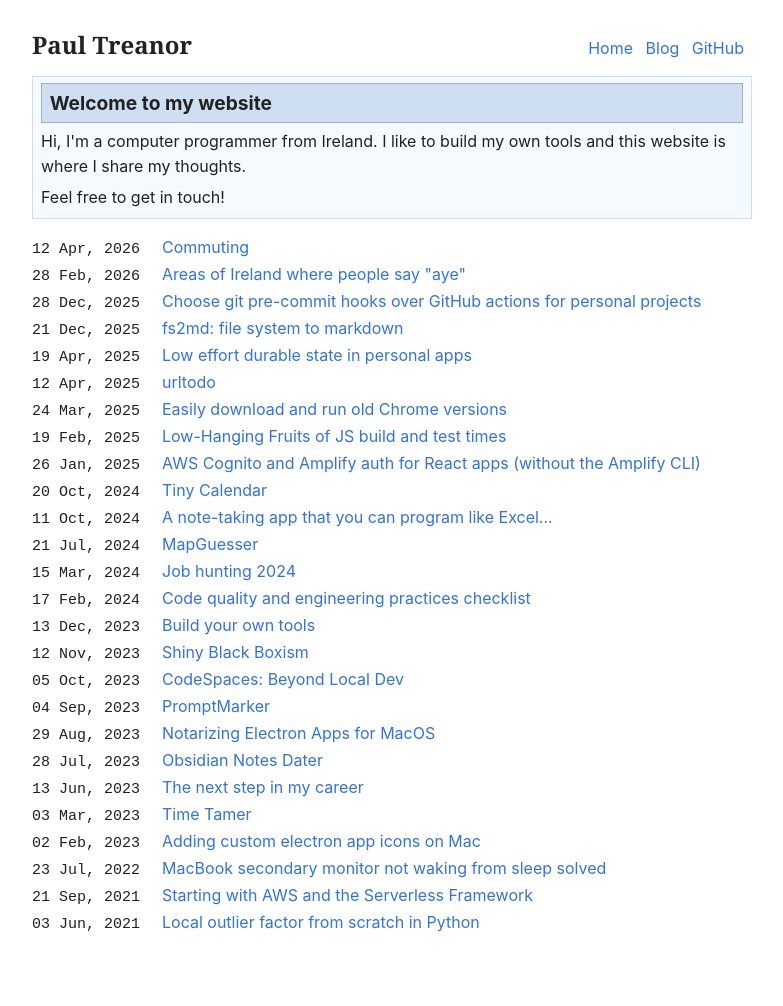
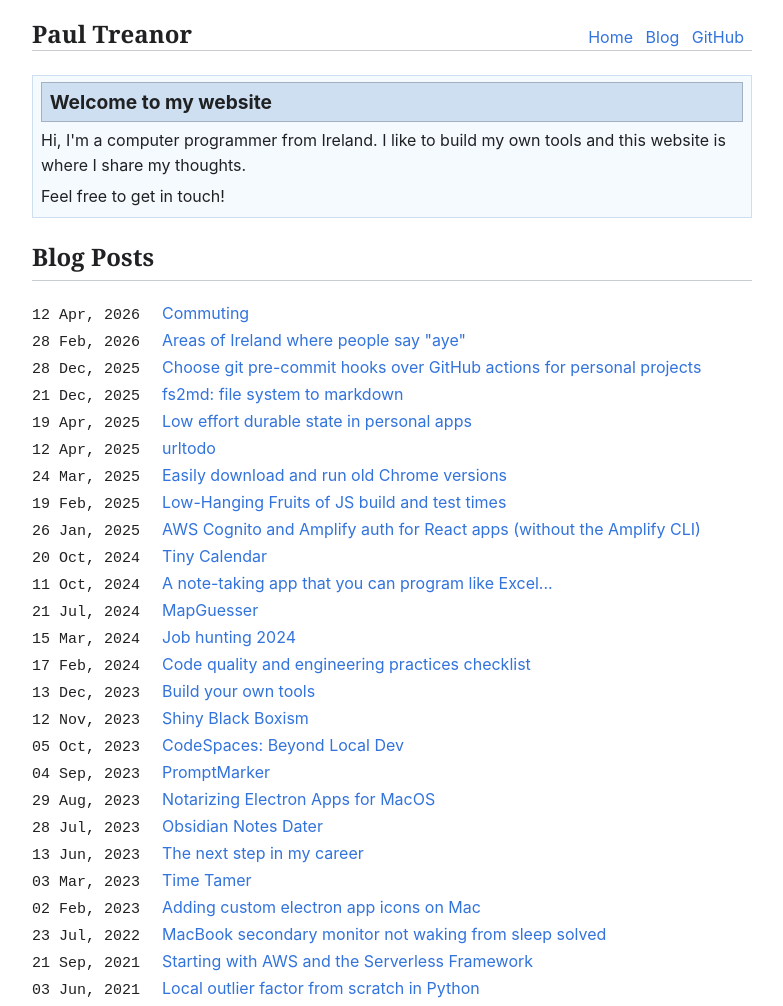
Before and after one commit to PaulTreanor/bear-blog-local-dev, a plain HTML site: page wiki-theme/index.html in a window 1280 px wide. Shown: the whole page, without its empty margins (248-1031 px from the left). Before the commit the page ends 973 px from the top, so only its background shows below. Drawn offline with nearby package versions, Linux system fonts and the light colour scheme; a web font is replaced by a local one.

Commit message:
Add underline to h2

```diff
--- a/wiki-theme/content.md
+++ b/wiki-theme/content.md
@@ -6,6 +6,7 @@
   </div>
 </div>
 
+## Blog Posts
 <ul class="embedded blog-posts">
   <li data-tags="Essay,Not-tech">
     <span><i><time datetime="2026-04-12T17:45Z">12 Apr, 2026</time></i></span>
--- a/wiki-theme/styles.css
+++ b/wiki-theme/styles.css
@@ -7,13 +7,13 @@
     --font-scale: 1em;
 
     --background-color: #fff;
-    --heading-color: #222;
     --text-color: #202122; /* From Wiki */
     --link-color: #3273dc;
     --visited-color: #8b6fcb;
     --code-background-color: #f2f2f2;
     --code-color: #222;
     --blockquote-color: #222;
+    --underline-border-color: #c8ccd1;
 
     /* Wikipedia blue ambox palette */
     --color-blue-light-bg: #f5faff;
@@ -30,7 +30,6 @@
 @media (prefers-color-scheme: dark) {
     :root {
         --background-color: #01242e;
-        --heading-color: #eee;
         --text-color: #ddd;
         --link-color: #8cc2dd;
         --visited-color: #8b6fcb;
@@ -61,7 +60,12 @@ body {
 
 h1, h2, h3, h4, h5, h6 {
     font-family: var(--font-main);
-    color: var(--heading-color);
+    color: var(--text-color);
+}
+
+h2 {
+    padding-bottom: 0.15em;
+    border-bottom: 1px solid var(--underline-border-color);
 }
 
 a {
@@ -76,10 +80,6 @@ a:hover {
 
 nav a {
     margin-right: 8px;
-}
-
-strong, b {
-    color: var(--heading-color);
 }
 
 button {
@@ -135,7 +135,15 @@ header {
     align-items: baseline;
     justify-content: space-between;
     flex-wrap: wrap;
-    gap: 0.3em 1.5em;
+    gap: 1.5em;
+    line-height: 1.15;
+    padding-bottom: 0.15em;
+    margin-bottom: 1.5em;
+    border-bottom: 1px solid var(--underline-border-color);
+}
+
+nav p {
+    margin: 0;
 }
 
 .title:hover {
@@ -185,7 +193,6 @@ header {
     font-family: var(--font-secondary);
     font-weight: bold;
     font-size: 120%;
-    color: var(--heading-color);
 }
 
 .ambox-text p {
```
